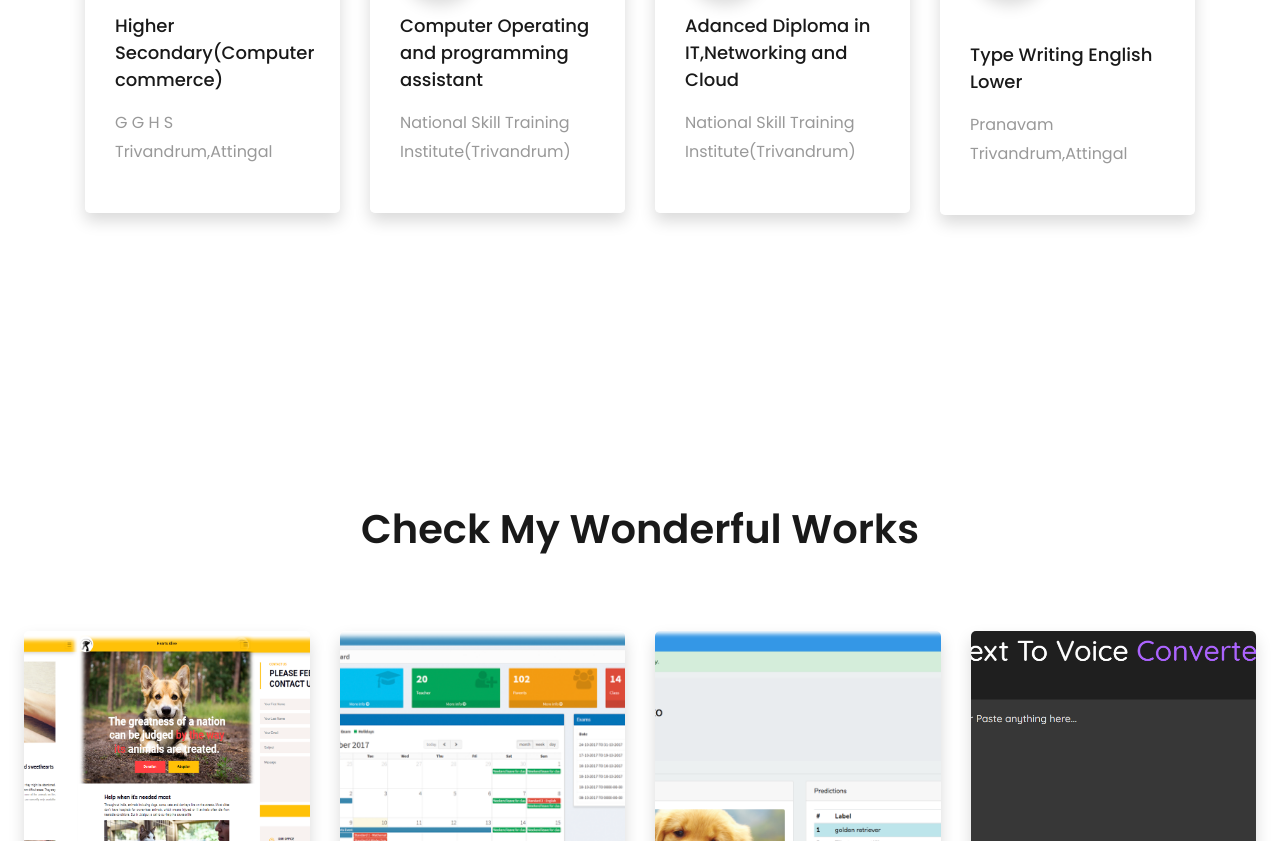
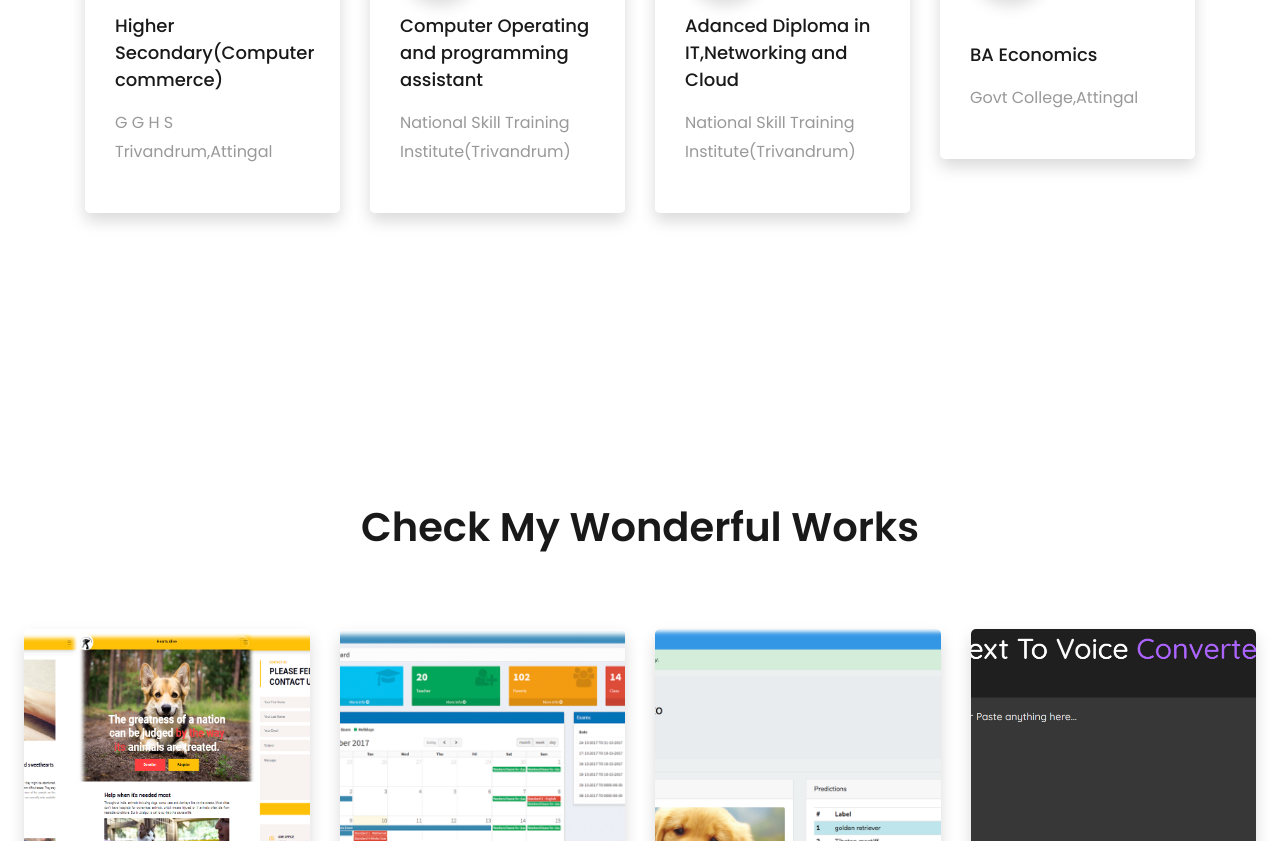
Before and after one commit to Anulekshmi2701/anulekshmi2701.github.io, a plain HTML site: page index.html in a window 1280 px wide. Shown: the part 2694-3535 px from the top of the page. Drawn offline with Linux system fonts and the light colour scheme; some packages are replaced by stand-ins of ours; no server answers; files whose address does not match are found by name.

Commit message:
Update index.html

```diff
--- a/index.html
+++ b/index.html
@@ -311,8 +311,8 @@
 					<div class="media block-6 services d-block bg-white rounded-lg shadow ftco-animate">
 						<div class="icon shadow d-flex align-items-center justify-content-center"><span class="flaticon-branding"></span></div><br>
 						<div class="media-body">
-							<h3 class="heading mb-3">Type Writing English Lower</h3>
-							<p>Pranavam Trivandrum,Attingal</p>
+							<h3 class="heading mb-3">BA Economics</h3>
+							<p>Govt College,Attingal</p>
 						</div>
 					</div>
 				</div>
```
